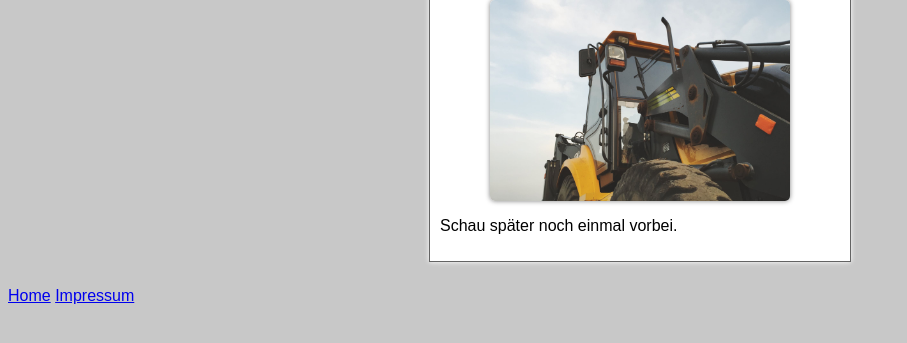
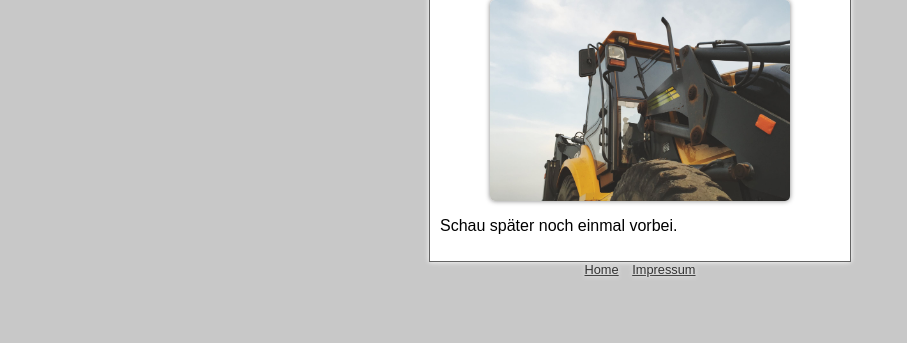
Before and after one commit to ClaudiaGrau/Webentwickler-2.0_Projekt-5.0, a plain HTML site: page index.html in a window 1280 px wide. Shown: the part 131-474 px from the top of the page, without its empty margins (0-907 px from the left). Drawn offline with Linux system fonts and the light colour scheme; a web font is replaced by a local one.

Commit message:
5.74: Weitere Unterseiten, style.css - Finished

```diff
--- a/resources/css/style.css
+++ b/resources/css/style.css
@@ -1,6 +1,7 @@
 body {
     background-color: rgb(200,200,200);
     font-family: 'Bai Jamjuree', sans-serif;
+    font-size: 16px;
 }
 
 .container {
@@ -8,7 +9,7 @@ body {
     border: 1px solid rgb(100,100,100);
     padding: 10px;
     width: 400px;
-    margin: 25px auto;
+    margin: 25px auto 0 auto;
     border-radius: 5;
     box-shadow: 0px 0px 5px white;
 }
@@ -26,3 +27,17 @@ body {
     border-radius: 5px;
     box-shadow: 0px 0px 5px grey; /* verwischen, aber kein Versatz */
 }
+
+.footer-container {
+    width: 400px;
+    margin: 0 auto;
+    text-align: center;
+    font-size: 0.8em; /* 80% im Bezug auf Standard-Font-Size vom Body */
+}
+
+.footer-container a {
+    color: rgb(50,50,50);
+    text-shadow: 0px 0px 5px white;
+    margin-left: 5px;
+    margin-right: 5px;
+}
```
